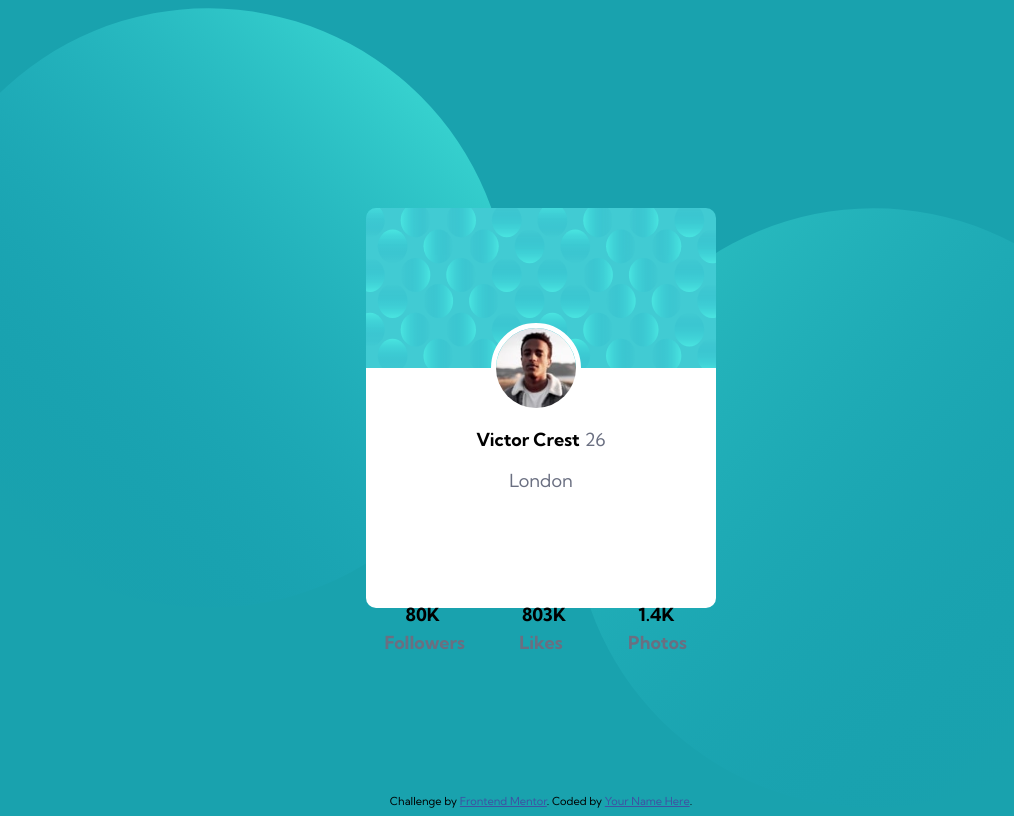
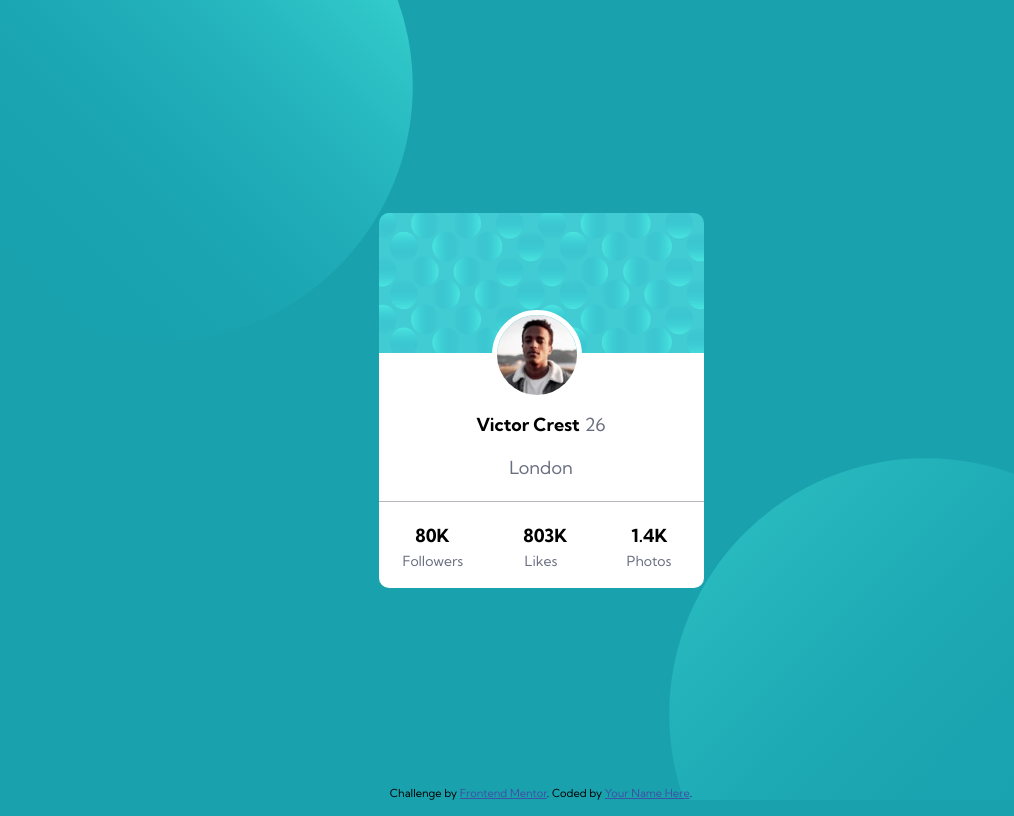
Before and after one commit to M0lt0/Profile-card-component, a plain HTML site: page index.html in a window 1280 px wide. Shown: the whole page, without its empty margins (99-1113 px from the left). Drawn offline with Linux system fonts and the light colour scheme.

Commit message:
all done

```diff
--- a/index.html
+++ b/index.html
@@ -16,8 +16,8 @@
 </head>
 
 <body>
-  <img src="./images/bg-pattern-top.svg" alt="" class="top">
-  <img src="./images/bg-pattern-bottom.svg" alt="" class="bottom">
+  <!-- <div class="top"><img src="./images/bg-pattern-top.svg" alt=""></div>
+  <div class="bottom"><img src="./images/bg-pattern-bottom.svg" alt=""></div>-->
   <div class="card">
     <div class="card-head">
       <img src="./images/bg-pattern-card.svg" alt="bubble Photos">
--- a/style.css
+++ b/style.css
@@ -1,3 +1,10 @@
+* {
+  margin: 0;
+  padding: 0;
+}
+html {
+  box-sizing: border-box;
+}
 body {
   background-color: var(--Dark-cyan);
   justify-content: center;
@@ -5,26 +12,39 @@ body {
   flex-direction: column;
   align-items: center;
   font-family: "Kumbh Sans", sans-serif;
-  position: relative;
-  box-sizing: border-box;
   height: 100vh;
+  width: 100vw;
   font-size: 18px;
+  overflow: hidden;
+  background: url(./images/bg-pattern-top.svg),
+    url(./images/bg-pattern-bottom.svg);
+  background-position: top -170px left 0px, bottom -170px right 0px;
+  background-size: 40%, 40%;
+  background-repeat: no-repeat, no-repeat;
   --Dark-cyan: hsl(185, 75%, 39%);
   --Very-dark-desaturated-blue: hsl(229, 23%, 23%);
   --Dark-grayish-blue: hsl(227, 10%, 46%);
   --Dark-gray: hsl(0, 0%, 59%);
-  overflow: hidden;
+}
+@media (max-width: 475px) {
+  body {
+    background-color: var(--Dark-cyan);
+    height: 100vh;
+    width: 100vw;
+    background-position: top -50px left -40px, bottom -50px right -50px;
+    background-size: 40%, 40%;
   }
   .card {
-  width: 350px;
-  height: 400px;
+    width: 325px;
+    height: 375px;
     display: flex;
     flex-direction: column;
-  position: relative;
     border-radius: 10px;
+    margin-top: auto;
+    position: absolute;
   }
   .card-head {
-  height: 40%;
+    height: 140px;
   }
   .card-head img {
     width: 100%;
@@ -36,15 +56,15 @@ body {
     width: 80px;
     height: 80px;
     border-radius: 50%;
-  margin-left: 50%;
+    align-items: center;
     position: absolute;
-  top: 115px;
-  right: 135px;
+    top: 26%;
+    left: 35%;
   }
 
   .info {
     background: white;
-  height: 60%;
+    height: 235px;
     display: flex;
     flex-direction: column;
     border-radius: 0 0 10px 10px;
@@ -56,6 +76,7 @@ body {
     margin-top: 60px;
     font-weight: 700;
     text-align: center;
+    margin-bottom: 0;
   }
   .info span {
     margin-left: 5px;
@@ -74,7 +95,8 @@ body {
     justify-content: space-evenly;
     align-items: center;
     width: 100%;
-  margin-top: 1px;
+    margin-top: -25px;
+    height: 85px;
   }
   .follower {
     display: flex;
@@ -97,8 +119,9 @@ body {
     color: var(--Dark-grayish-blue);
     display: flex;
     text-align: center;
-  font-size: 18px;
+    font-size: 14px;
     margin-top: 5px;
+    font-weight: 300;
   }
   .line {
     display: flex;
@@ -106,11 +129,12 @@ body {
     height: 0.5px;
     background-color: var(--Dark-grayish-blue);
     opacity: 0.5;
-  margin-top: 100px;
+    margin-top: 1px;
     margin-bottom: 5px;
   }
   .top,
   .bottom {
+    position: relative;
     width: 600px;
     height: 600px;
   }
@@ -129,9 +153,140 @@ body {
   .attribution {
     font-size: 11px;
     text-align: center;
-  position: absolute;
-  bottom: 0;
+    margin-top: auto;
   }
   .attribution a {
     color: hsl(228, 45%, 44%);
   }
+}
+@media (min-width: 376px) {
+  body {
+    background-color: var(--Dark-cyan);
+    height: 100vh;
+    width: 100vw;
+  }
+  .card {
+    width: 325px;
+    height: 375px;
+    display: flex;
+    flex-direction: column;
+    border-radius: 10px;
+    margin-top: auto;
+    position: absolute;
+  }
+  .card-head {
+    height: 140px;
+  }
+  .card-head img {
+    width: 100%;
+    height: 100%;
+    border-radius: 10px 10px 0 0;
+  }
+  .person-img {
+    border: 5px solid white;
+    width: 80px;
+    height: 80px;
+    border-radius: 50%;
+    align-items: center;
+    position: absolute;
+    top: 26%;
+    left: 35%;
+  }
+
+  .info {
+    background: white;
+    height: 235px;
+    display: flex;
+    flex-direction: column;
+    border-radius: 0 0 10px 10px;
+    justify-content: space-between;
+  }
+  .info p {
+    font-weight: 500;
+    font-size: 18px;
+    margin-top: 60px;
+    font-weight: 700;
+    text-align: center;
+    margin-bottom: 0;
+  }
+  .info span {
+    margin-left: 5px;
+    font-weight: 300;
+    color: var(--Dark-grayish-blue);
+  }
+  .city {
+    font-size: 18px;
+    font-weight: 300;
+    color: var(--Dark-grayish-blue);
+    text-align: center;
+    margin: 0;
+  }
+  .number {
+    display: flex;
+    justify-content: space-evenly;
+    align-items: center;
+    width: 100%;
+    margin-top: -25px;
+    height: 85px;
+  }
+  .follower {
+    display: flex;
+    flex-direction: column;
+    align-items: center;
+    justify-content: center;
+    width: 33%;
+  }
+
+  .number p {
+    width: 33%;
+    height: 100%;
+    margin-top: 5px;
+    margin-bottom: 0;
+    text-align: center;
+    display: flex;
+    text-align: center;
+  }
+  .number h5 {
+    color: var(--Dark-grayish-blue);
+    display: flex;
+    text-align: center;
+    font-size: 14px;
+    margin-top: 5px;
+    font-weight: 300;
+  }
+  .line {
+    display: flex;
+    width: 100%;
+    height: 0.5px;
+    background-color: var(--Dark-grayish-blue);
+    opacity: 0.5;
+    margin-top: 1px;
+    margin-bottom: 5px;
+  }
+  .top,
+  .bottom {
+    position: relative;
+    width: 600px;
+    height: 600px;
+  }
+  .top {
+    position: absolute;
+    left: 0;
+    top: 0;
+    z-index: -1;
+  }
+  .bottom {
+    position: absolute;
+    right: 0px;
+    bottom: 0px;
+    z-index: -1;
+  }
+  .attribution {
+    font-size: 11px;
+    text-align: center;
+    margin-top: auto;
+  }
+  .attribution a {
+    color: hsl(228, 45%, 44%);
+  }
+}
```
Lines whose indentation alone changed are shown as unchanged.
